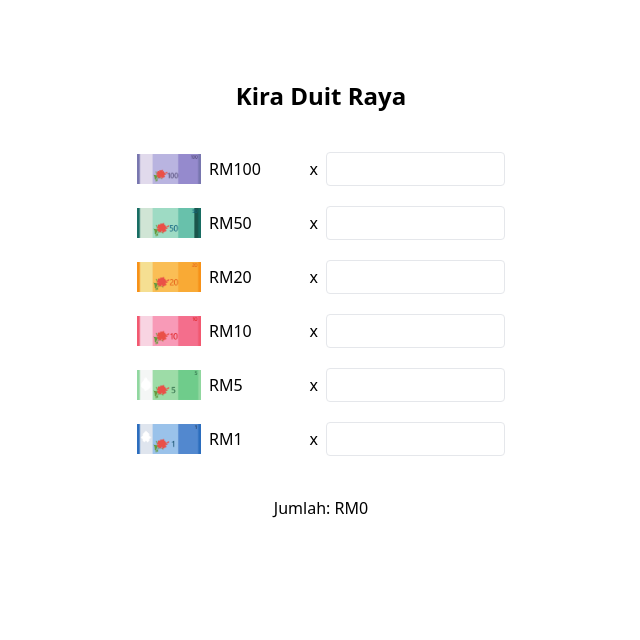
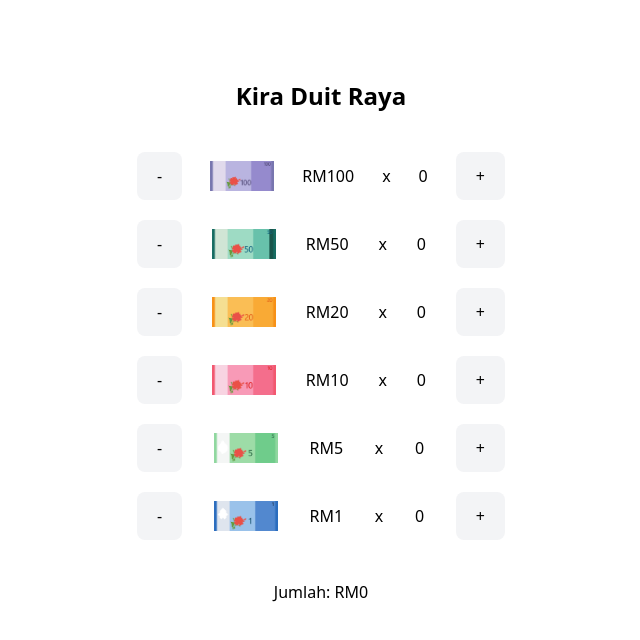
Before and after one commit to afrieirham/kiraduitraya, a Next.js app: page / in a window 1280 px wide. Shown: the top 640 px of the page, without its empty margins (319-959 px from the left). Built offline with nearby package versions, Linux system fonts and the light colour scheme.

Commit message:
update UX

```diff
--- a/src/pages/index.tsx
+++ b/src/pages/index.tsx
@@ -2,12 +2,12 @@ import SEOHead from "@/components/SEOHead";
 import { useState } from "react";
 
 export default function Home() {
-  const [rm100, setRM100] = useState<any>("");
-  const [rm50, setRM50] = useState<any>("");
-  const [rm20, setRM20] = useState<any>("");
-  const [rm10, setRM10] = useState<any>("");
-  const [rm5, setRM5] = useState<any>("");
-  const [rm1, setRM1] = useState<any>("");
+  const [rm100, setRM100] = useState(0);
+  const [rm50, setRM50] = useState(0);
+  const [rm20, setRM20] = useState(0);
+  const [rm10, setRM10] = useState(0);
+  const [rm5, setRM5] = useState(0);
+  const [rm1, setRM1] = useState(0);
 
   return (
     <div className="w-full flex flex-col items-center py-20 max-w-sm mx-auto space-y-10 px-2">
@@ -19,77 +19,113 @@ export default function Home() {
       />
       <h1 className="font-bold text-2xl">Kira Duit Raya</h1>
       <div className="w-full space-y-5">
-        <div className="flex w-full items-center space-x-2">
-          <span className="w-full flex items-center space-x-2">
+        <div className="flex w-full items-center space-x-2 justify-between">
+          <button
+            className="px-5 py-3 rounded-lg bg-gray-100"
+            onClick={() => (rm100 < 1 ? rm100 : setRM100(rm100 - 1))}
+          >
+            -
+          </button>
           <img className="w-16" src="./100.png" />
           <span>RM100</span>
-          </span>
           <span>x</span>
-          <input
-            className="w-full border px-3 py-1 rounded"
-            value={rm100}
-            onChange={(e) => setRM100(Number(e.target.value))}
-          />
+          <span>{rm100}</span>
+          <button
+            className="px-5 py-3 rounded-lg bg-gray-100"
+            onClick={() => setRM100(rm100 + 1)}
+          >
+            +
+          </button>
         </div>
-        <div className="flex w-full items-center space-x-2">
-          <span className="w-full flex items-center space-x-2">
+        <div className="flex w-full items-center space-x-2 justify-between">
+          <button
+            className="px-5 py-3 rounded-lg bg-gray-100"
+            onClick={() => (rm50 < 1 ? rm50 : setRM50(rm50 - 1))}
+          >
+            -
+          </button>
           <img className="w-16" src="./50.png" />
           <span>RM50</span>
-          </span>
           <span>x</span>
-          <input
-            className="w-full border px-3 py-1 rounded"
-            value={rm50}
-            onChange={(e) => setRM50(Number(e.target.value))}
-          />
+          <span>{rm50}</span>
+          <button
+            className="px-5 py-3 rounded-lg bg-gray-100"
+            onClick={() => setRM50(rm50 + 1)}
+          >
+            +
+          </button>
         </div>
-        <div className="flex w-full items-center space-x-2">
-          <span className="w-full flex items-center space-x-2">
+        <div className="flex w-full items-center space-x-2 justify-between">
+          <button
+            className="px-5 py-3 rounded-lg bg-gray-100"
+            onClick={() => (rm20 < 1 ? rm20 : setRM20(rm20 - 1))}
+          >
+            -
+          </button>
           <img className="w-16" src="./20.png" />
           <span>RM20</span>
-          </span>
           <span>x</span>
-          <input
-            className="w-full border px-3 py-1 rounded"
-            value={rm20}
-            onChange={(e) => setRM20(Number(e.target.value))}
-          />
+          <span>{rm20}</span>
+          <button
+            className="px-5 py-3 rounded-lg bg-gray-100"
+            onClick={() => setRM20(rm20 + 1)}
+          >
+            +
+          </button>
         </div>
-        <div className="flex w-full items-center space-x-2">
-          <span className="w-full flex items-center space-x-2">
+        <div className="flex w-full items-center space-x-2 justify-between">
+          <button
+            className="px-5 py-3 rounded-lg bg-gray-100"
+            onClick={() => (rm10 < 1 ? rm10 : setRM10(rm10 - 1))}
+          >
+            -
+          </button>
           <img className="w-16" src="./10.png" />
           <span>RM10</span>
-          </span>
           <span>x</span>
-          <input
-            className="w-full border px-3 py-1 rounded"
-            value={rm10}
-            onChange={(e) => setRM10(Number(e.target.value))}
-          />
+          <span>{rm10}</span>
+          <button
+            className="px-5 py-3 rounded-lg bg-gray-100"
+            onClick={() => setRM10(rm10 + 1)}
+          >
+            +
+          </button>
         </div>
-        <div className="flex w-full items-center space-x-2">
-          <span className="w-full flex items-center space-x-2">
+        <div className="flex w-full items-center space-x-2 justify-between">
+          <button
+            className="px-5 py-3 rounded-lg bg-gray-100"
+            onClick={() => (rm5 < 1 ? rm5 : setRM5(rm5 - 1))}
+          >
+            -
+          </button>
           <img className="w-16" src="./5.png" />
           <span>RM5</span>
-          </span>
           <span>x</span>
-          <input
-            className="w-full border px-3 py-1 rounded"
-            value={rm5}
-            onChange={(e) => setRM5(Number(e.target.value))}
-          />
+          <span>{rm5}</span>
+          <button
+            className="px-5 py-3 rounded-lg bg-gray-100"
+            onClick={() => setRM5(rm5 + 1)}
+          >
+            +
+          </button>
         </div>
-        <div className="flex w-full items-center space-x-2">
-          <span className="w-full flex items-center space-x-2">
+        <div className="flex w-full items-center space-x-2 justify-between">
+          <button
+            className="px-5 py-3 rounded-lg bg-gray-100"
+            onClick={() => (rm1 < 1 ? rm1 : setRM1(rm1 - 1))}
+          >
+            -
+          </button>
           <img className="w-16" src="./1.png" />
           <span>RM1</span>
-          </span>
           <span>x</span>
-          <input
-            className="w-full border px-3 py-1 rounded"
-            value={rm1}
-            onChange={(e) => setRM1(Number(e.target.value))}
-          />
+          <span>{rm1}</span>
+          <button
+            className="px-5 py-3 rounded-lg bg-gray-100"
+            onClick={() => setRM1(rm1 + 1)}
+          >
+            +
+          </button>
         </div>
       </div>
       <p>
```
Lines whose indentation alone changed are shown as unchanged.
